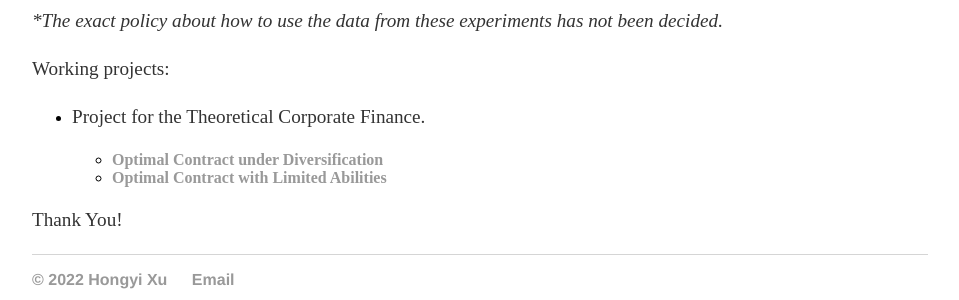
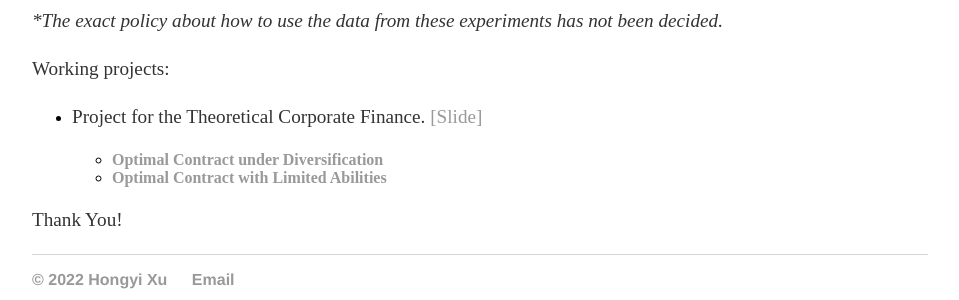
Before and after one commit to hongyileoxu/hongyileoxu.github.io, a Jekyll site: the page built from projects/index.md, in a window 1280 px wide. Shown: the part 813-1113 px from the top of the page, without its empty margins (160-1119 px from the left). Built offline with Jekyll 4.4.1, drawn with Linux system fonts in a browser that asks for light colours.

Commit message:
Update index.md
Add slides for project TCF

```diff
--- a/projects/index.md
+++ b/projects/index.md
@@ -26,7 +26,7 @@ _*The exact policy about how to use the data from these experiments has not been
 
 Working projects:
 
--  Project for the Theoretical Corporate Finance.
+-  Project for the Theoretical Corporate Finance. [[Slide]](https://hongyileoxu.github.io/research/TCP_Project/Coporate_Spinoff_v1.pdf)
 
     - **[Optimal Contract under Diversification](https://hongyileoxu.github.io/research/TCP_Project/TCP_Project_Premodel.html)**
     - **[Optimal Contract with Limited Abilities](https://hongyileoxu.github.io/research/TCP_Project/TCP_Project_Model1.html)**
```
